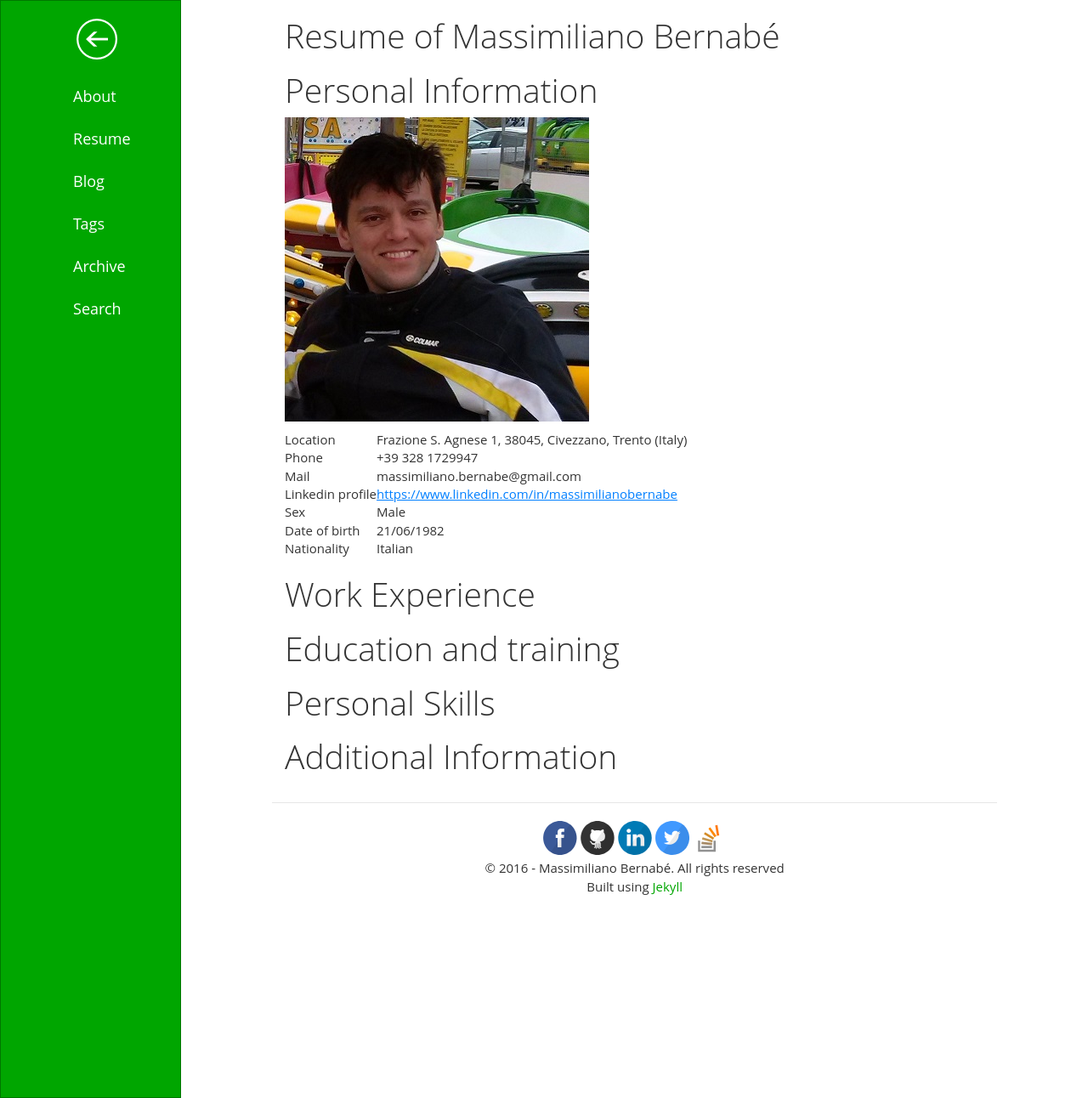
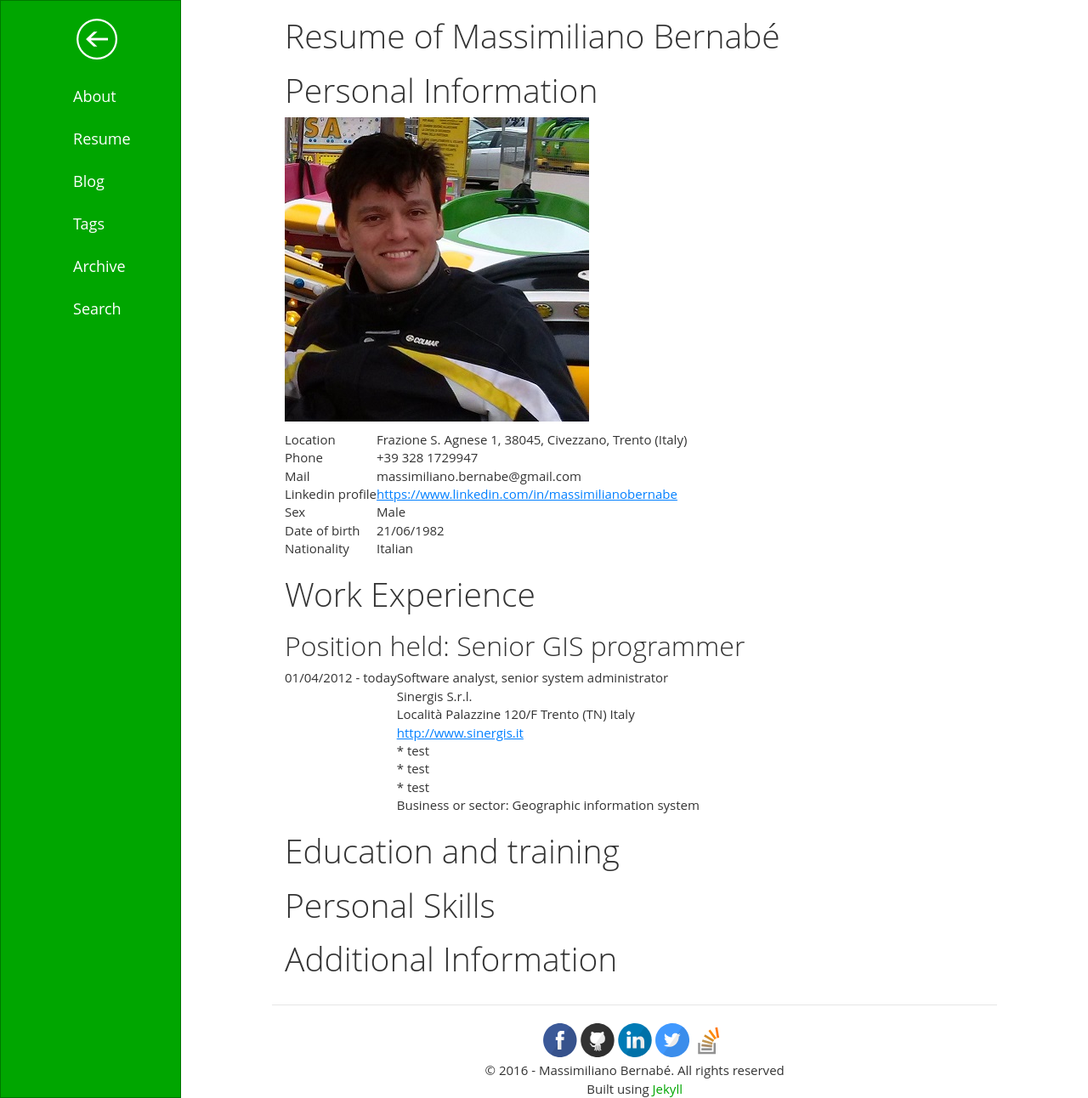
Before and after one commit to develost/develost.github.io, a Jekyll site: the page built from resume/index.md, in a window 1280 px wide and 1292 px high. Shown: the whole window at 85% size. Built offline with Jekyll 4.4.1, drawn with Linux system fonts in a browser that asks for light colours.

Commit message:
mod resume

```diff
--- a/resume/index.md
+++ b/resume/index.md
@@ -18,6 +18,18 @@
 
 # Work Experience
 
+## Position held: Senior GIS programmer
+
+| 01/04/2012 - today | Software analyst, senior system administrator      |
+|                    | Sinergis S.r.l.                                    |
+|                    | Località Palazzine 120/F Trento (TN) Italy         |
+|                    | <http://www.sinergis.it>                           |
+|                    | * test                                                   |
+|                    | * test                                                   |
+|                    | * test                                                |
+|                    | Business or sector: Geographic information system  |
+
+
 # Education and training
 
 # Personal Skills
```
